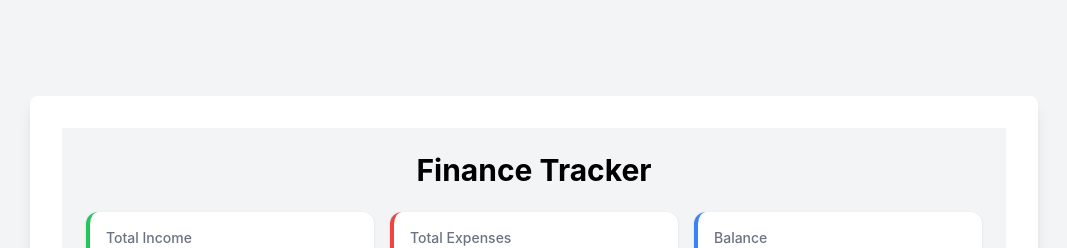
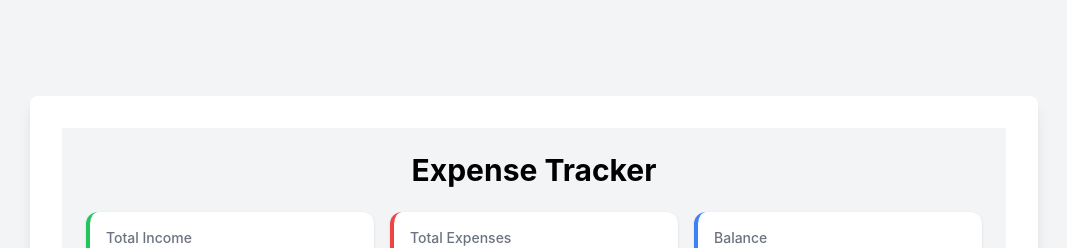
Before and after one commit to Subhamgtm15/expense-tracker, a React (Create React App) app in the folder client/: page / in a window 1280 px wide. Shown: the top 248 px of the page, without its empty margins (106-1173 px from the left). Built offline with nearby package versions, Linux system fonts and the light colour scheme; no server answers.

Commit message:
updated title

```diff
--- a/client/src/components/main.jsx
+++ b/client/src/components/main.jsx
@@ -88,7 +88,7 @@ export default function Main() {
     return (
         <main className=" bg-gray-100 flex flex-col items-center p-4 sm:p-6 gap-6">
 
-            <h1 className="font-bold text-2xl sm:text-3xl">Finance Tracker</h1>
+            <h1 className="font-bold text-2xl sm:text-3xl">Expense Tracker</h1>
 
             {/* Summary Section */}
             <section className="grid grid-cols-1 sm:grid-cols-3 gap-4 w-full max-w-4xl">
```
